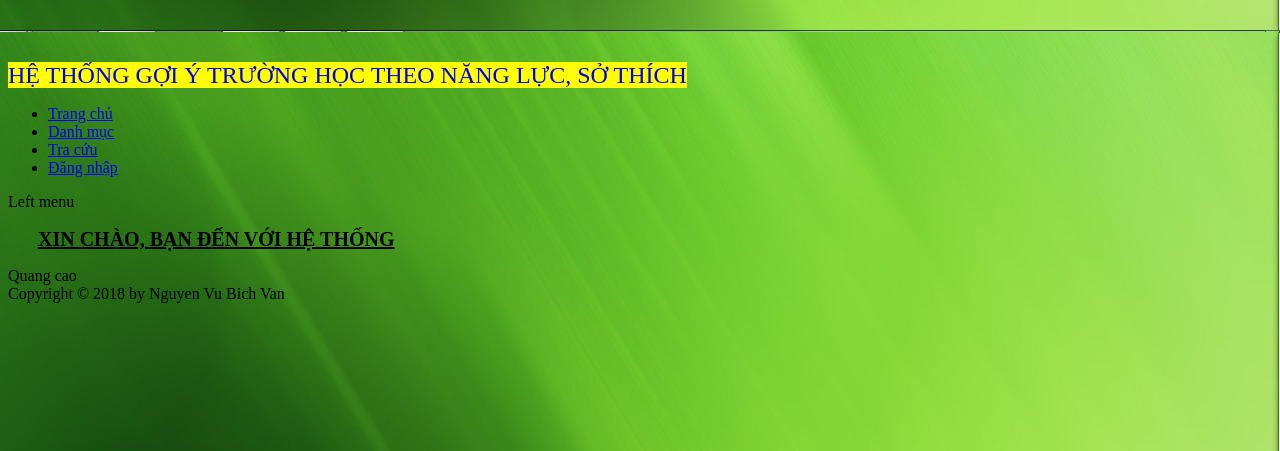
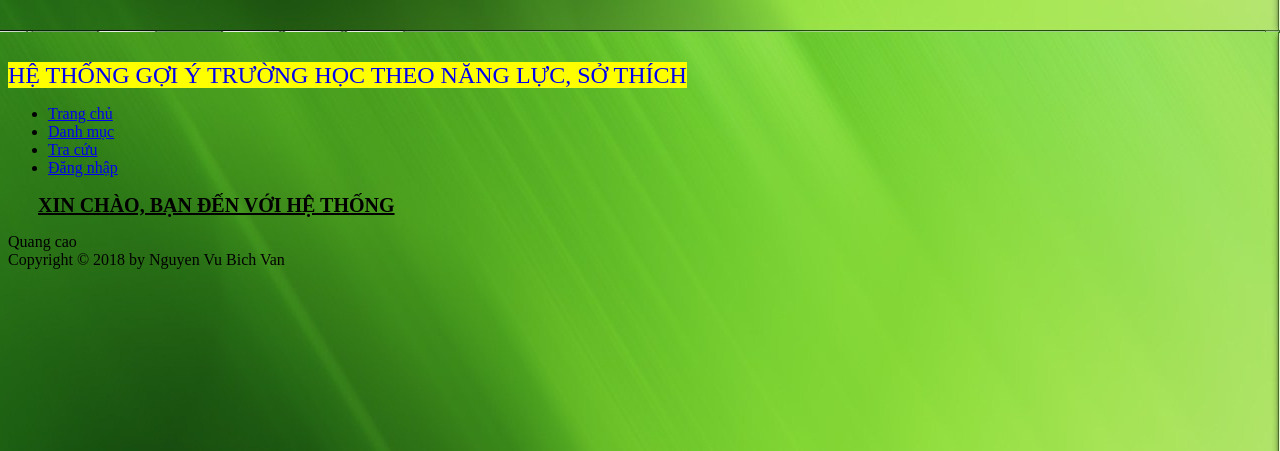
Before and after one commit to nguyenvubichvan1991/vanphp.github.io, a PHP site: page / in a window 1280 px wide. Shown: the top 451 px of the page. Run offline with PHP 8.4, Linux system fonts and the light colour scheme.

Commit message:
Update index.php

```diff
--- a/index.php
+++ b/index.php
@@ -20,18 +20,14 @@
             </li>
             <li><a href="#"> Danh mục</a></li>
             <li><a href="#">Tra cứu</a></li>
-            <li><a href="login.html">Đăng nhập</a></li>
+            <li><a href="login.php">Đăng nhập</a></li>
 
         </ul>
     </div>
     <div id="wrapper">
-            <div id="left">Left menu
+            <div id="left">
             </div>
-            <div id="main">
-
-			   <h2>Xin chào, Bạn đến với hệ thống</h2>
-
-            </div>
+            <div id="main"><h2>Xin chào, Bạn đến với hệ thống</h2></div>
 
 
 
```
